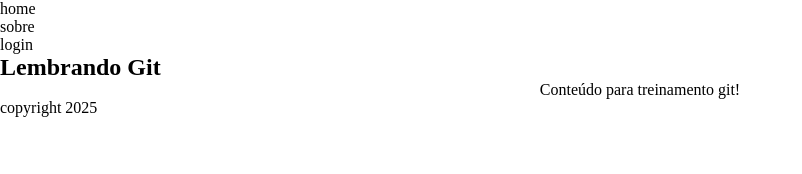
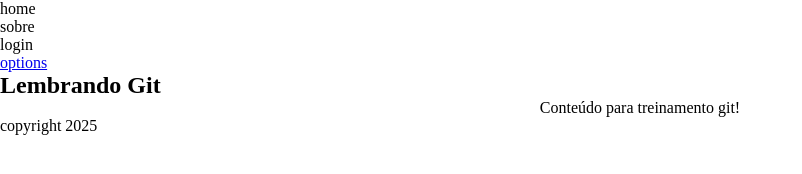
Before and after one commit to BrunoRoOli/intro-git, a plain HTML site: page index.html in a window 1280 px wide. Shown: the whole page, without its empty margins (0-802 px from the left). Drawn offline with Linux system fonts and the light colour scheme.

Commit message:
Update index.html
mudança feita no remote

```diff
--- a/index.html
+++ b/index.html
@@ -12,6 +12,7 @@
             <li><a href="#"></a>home</li>
             <li><a href="#"></a>sobre</li>
             <li><a href="#"></a>login</li>
+            <li><a href="#">options</a></li>
         </ul>
     </nav>
     <div class="container">
```
